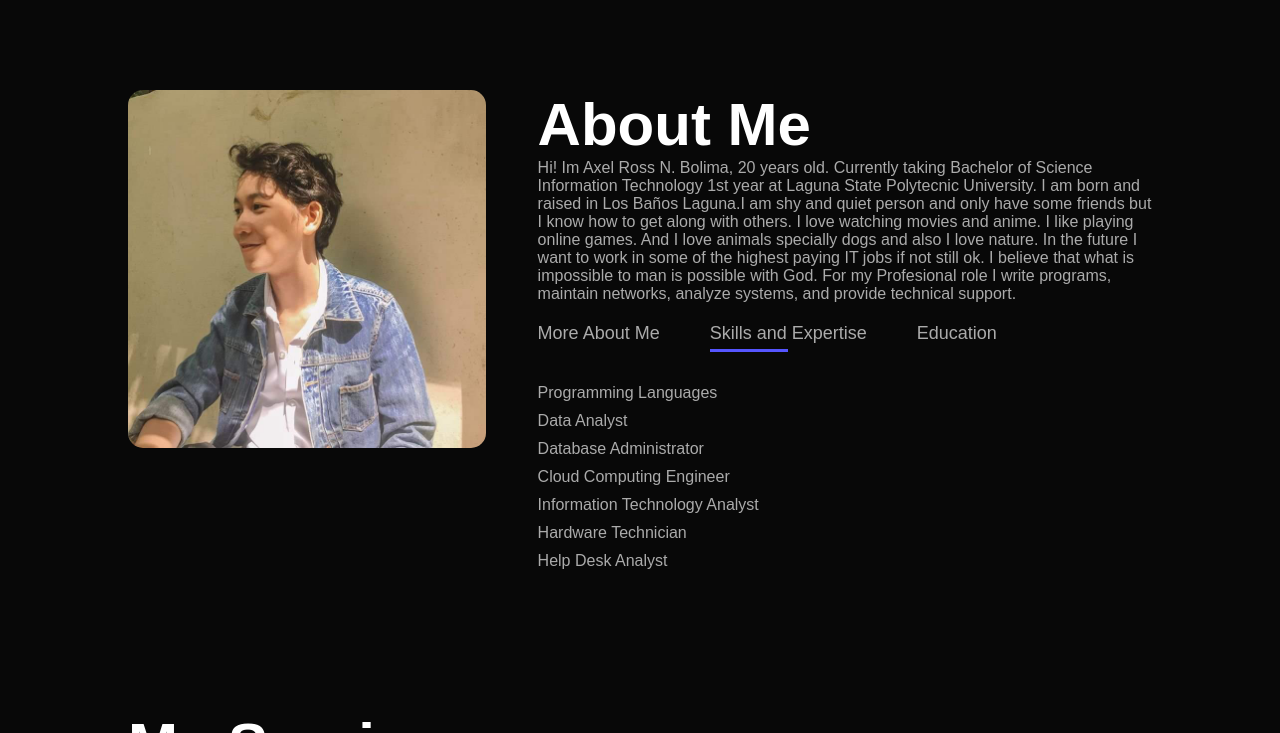
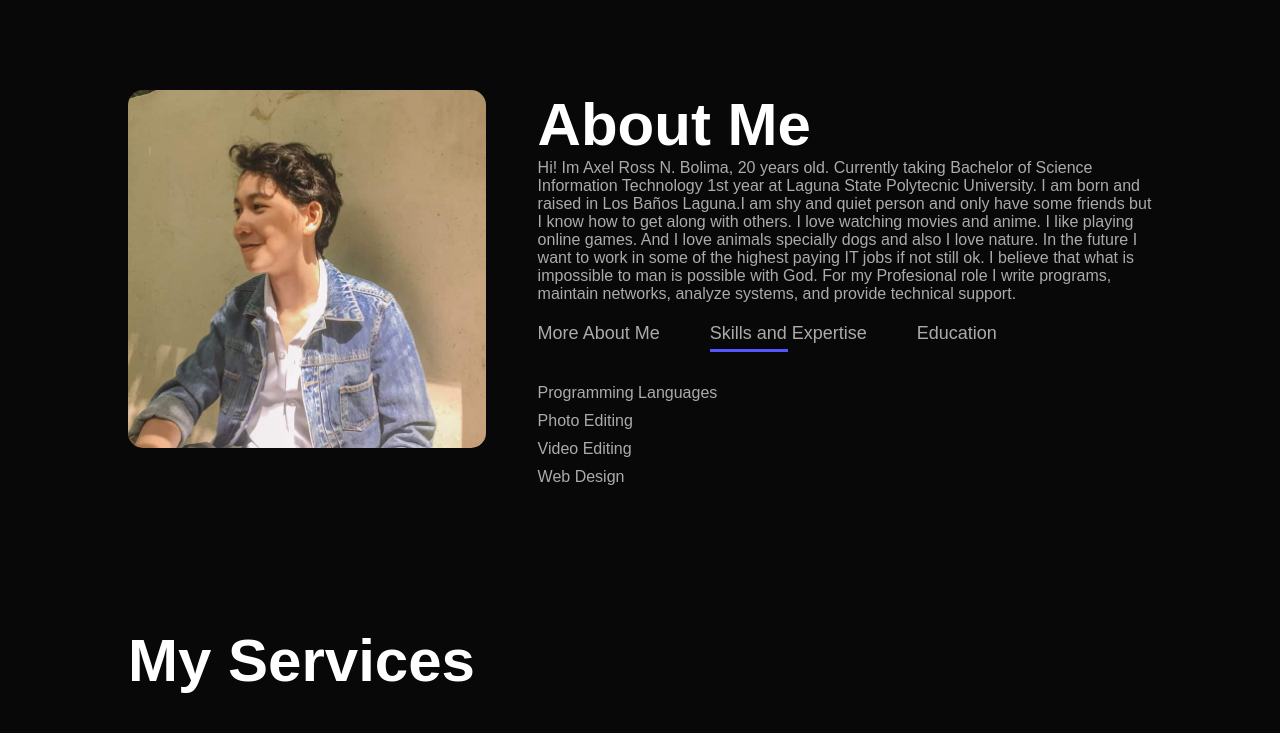
Before and after one commit to axelrossb/Portfolio, a plain HTML site: page index.html in a window 1280 px wide. Both pictures are taken after a click on the element "Skills and Expertise". Shown: the part 800-1533 px from the top of the page. Drawn offline with Linux system fonts and the light colour scheme.

Commit message:
Update index.html

```diff
--- a/index.html
+++ b/index.html
@@ -58,12 +58,9 @@
                 <div class="tab-contents" id="skills">
                     <ul>
                         <li>Programming Languages</li>
-                        <li>Data Analyst</li>
-                        <li>Database Administrator</li>
-                        <li>Cloud Computing Engineer</li>
-                        <li>Information Technology Analyst</li>
-                        <li>Hardware Technician</li>
-                        <li>Help Desk Analyst</li>
+                        <li>Photo Editing</li>
+                        <li>Video Editing</li>
+                        <li>Web Design</li>
                     </ul>
                 </div>
                 <div class="tab-contents" id="education">
@@ -84,10 +81,10 @@
         <h3 class="sub-title">My Services</h3>
         <div class="services-list">
             <div>
-                <h4>Photo Editing</h4>
+                <h4>Soon</h4>
             </div>
             <div>
-                <h4>Basic Programming</h4>
+                <h4>Soon</h4>
             </div>
             <div>
                 <h4>Soon</h4>
```
